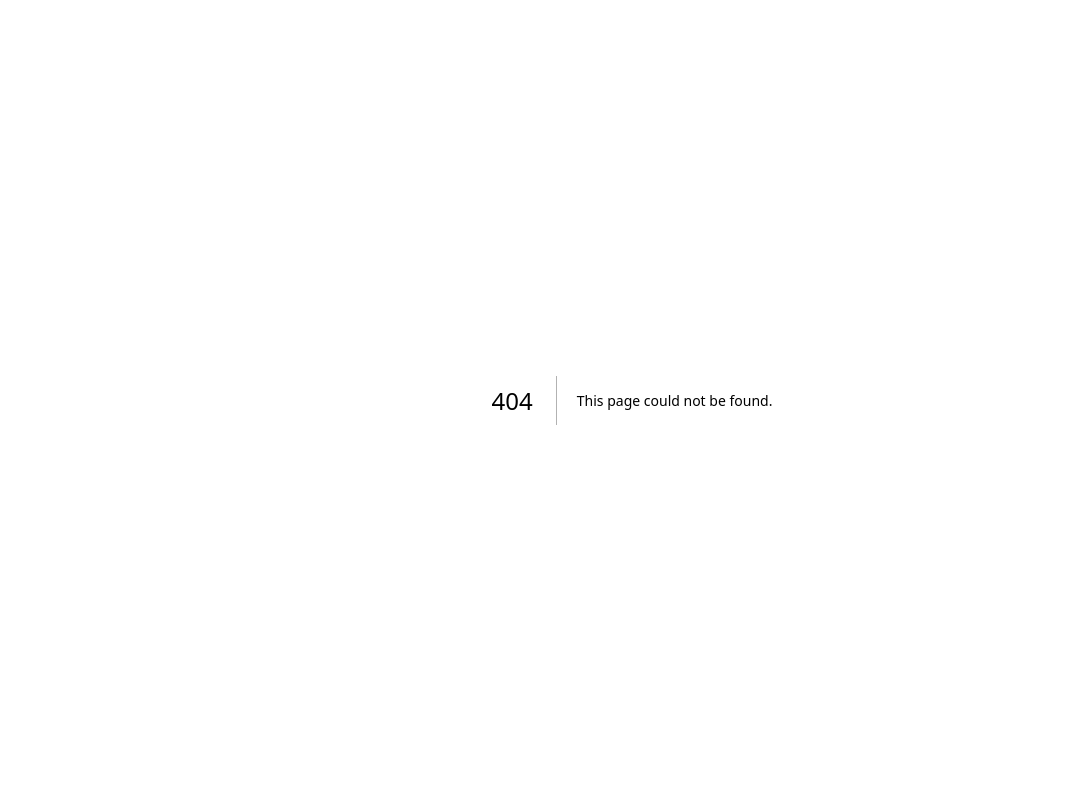
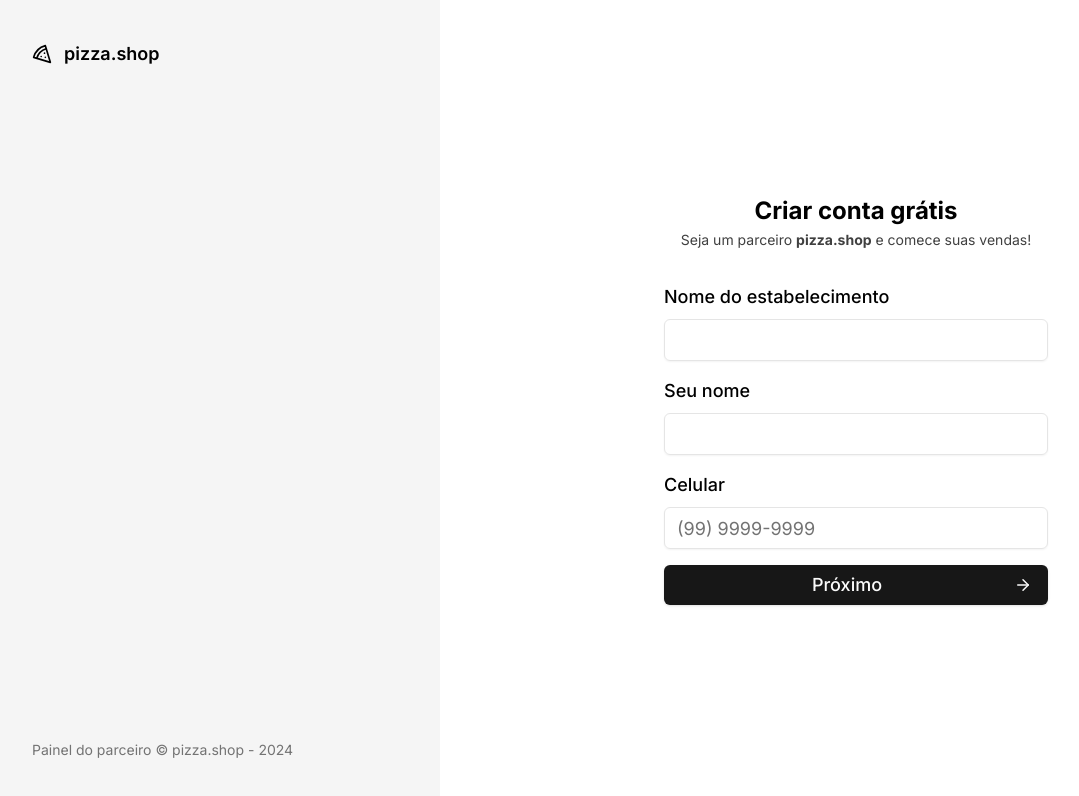
Before and after one commit to mateusfg7/pizzashop, a Next.js app in the folder web/: page /sign-up in a window 1280 px wide. Before the commit this address had no page. Shown: the top 796 px of the page, without its empty margins (8-1087 px from the left). Built offline with nearby package versions, Linux system fonts and the light colour scheme.

Commit message:
feat(web): create `/sign-up` page

```diff
--- /dev/null
+++ b/web/src/app/(auth)/layout.tsx
@@ -0,0 +1,18 @@
+import { ReactNode } from 'react'
+import { Logo } from '~/components/logo'
+
+export default function AuthLayout({ children }: { children: ReactNode }) {
+  return (
+    <div className='flex h-screen'>
+      <div className='flex flex-col justify-between flex-1 p-10 bg-neutral-100 dark:bg-neutral-900'>
+        <Logo />
+        <footer className='text-sm text-neutral-500'>
+          Painel do parceiro &copy; pizza.shop - {new Date().getFullYear()}
+        </footer>
+      </div>
+      <div className='flex items-center justify-center flex-auto p-10'>
+        {children}
+      </div>
+    </div>
+  )
+}
--- a/web/src/app/(auth)/sign-in/_components/auth-form.tsx
+++ b/web/src/app/(auth)/sign-up/_components/auth-form.tsx
@@ -7,7 +7,6 @@ import { Input } from '~/components/ui/input'
 import { Button } from '~/components/ui/button'
 
 import { AuthFormSchema, AuthForm } from '../_lib/form-utils'
-import { formatBrPhoneNumber } from '../_lib/format-br-phone-number'
 
 const inputVariant = cva('text-lg py-5', {
   variants: {
--- /dev/null
+++ b/web/src/app/(auth)/sign-up/page.tsx
@@ -0,0 +1,62 @@
+'use client'
+
+import { useState } from 'react'
+import { useForm } from 'react-hook-form'
+import { zodResolver } from '@hookform/resolvers/zod'
+
+import { RegisterForm } from './_components/register-form'
+import { AuthForm } from './_components/auth-form'
+import {
+  AuthFormSchema,
+  RegisterFormSchema,
+  authFormSchema,
+  registerFormSchema,
+} from './_lib/form-utils'
+
+export default function Page() {
+  const [stage, setStage] = useState<'register' | 'auth'>('register')
+
+  const registerForm = useForm<RegisterFormSchema>({
+    resolver: zodResolver(registerFormSchema),
+  })
+
+  const authForm = useForm<AuthFormSchema>({
+    resolver: zodResolver(authFormSchema),
+  })
+
+  const nextStage = () => setStage('auth')
+
+  function submitForms() {
+    console.log(`
+    Restaurante: ${registerForm.getValues('restaurantName')}
+    Gerencia: ${registerForm.getValues('managerName')}
+    Telefone: ${registerForm.getValues('phone')}
+    Email: ${authForm.getValues('email')}
+    Senha: ${authForm.getValues('password')}
+    `)
+
+    alert('OK')
+  }
+
+  return (
+    <div className='space-y-8 w-96'>
+      <div className='space-y-2 text-center'>
+        <h1 className='text-2xl font-bold'>Criar conta grátis</h1>
+        <span className='text-neutral-700 dark:text-neutral-400 text-sm'>
+          Seja um parceiro <span className='font-bold'>pizza.shop</span> e
+          comece suas vendas!
+        </span>
+      </div>
+      {stage === 'register' && (
+        <RegisterForm form={registerForm} onSubmit={nextStage} />
+      )}
+      {stage === 'auth' && (
+        <AuthForm
+          form={authForm}
+          onSubmit={submitForms}
+          goBack={() => setStage('register')}
+        />
+      )}
+    </div>
+  )
+}
--- a/web/src/middleware.ts
+++ b/web/src/middleware.ts
@@ -3,10 +3,10 @@ import type { NextRequest } from 'next/server'
 
 // This function can be marked `async` if using `await` inside
 export function middleware(request: NextRequest) {
-  return NextResponse.redirect(new URL('/sign-in', request.url))
+  return NextResponse.redirect(new URL('/sign-up', request.url))
 }
 
 // See "Matching Paths" below to learn more
 export const config = {
-  matcher: '/((?!api|_next/static|_next/image|favicon.ico|sign-in).*)',
+  matcher: '/((?!api|_next/static|_next/image|favicon.ico|sign-up).*)',
 }
```
Also changed, not shown: web/src/app/(auth)/sign-up/_components/register-form.tsx (renamed from web/src/app/(auth)/sign-in/_components/register-form.tsx), web/src/app/(auth)/sign-up/_lib/form-utils.ts (renamed from web/src/app/(auth)/sign-in/_lib/form-utils.ts), web/src/app/(auth)/sign-up/_lib/format-br-phone-number.ts (renamed from web/src/app/(auth)/sign-in/_lib/format-br-phone-number.ts).
